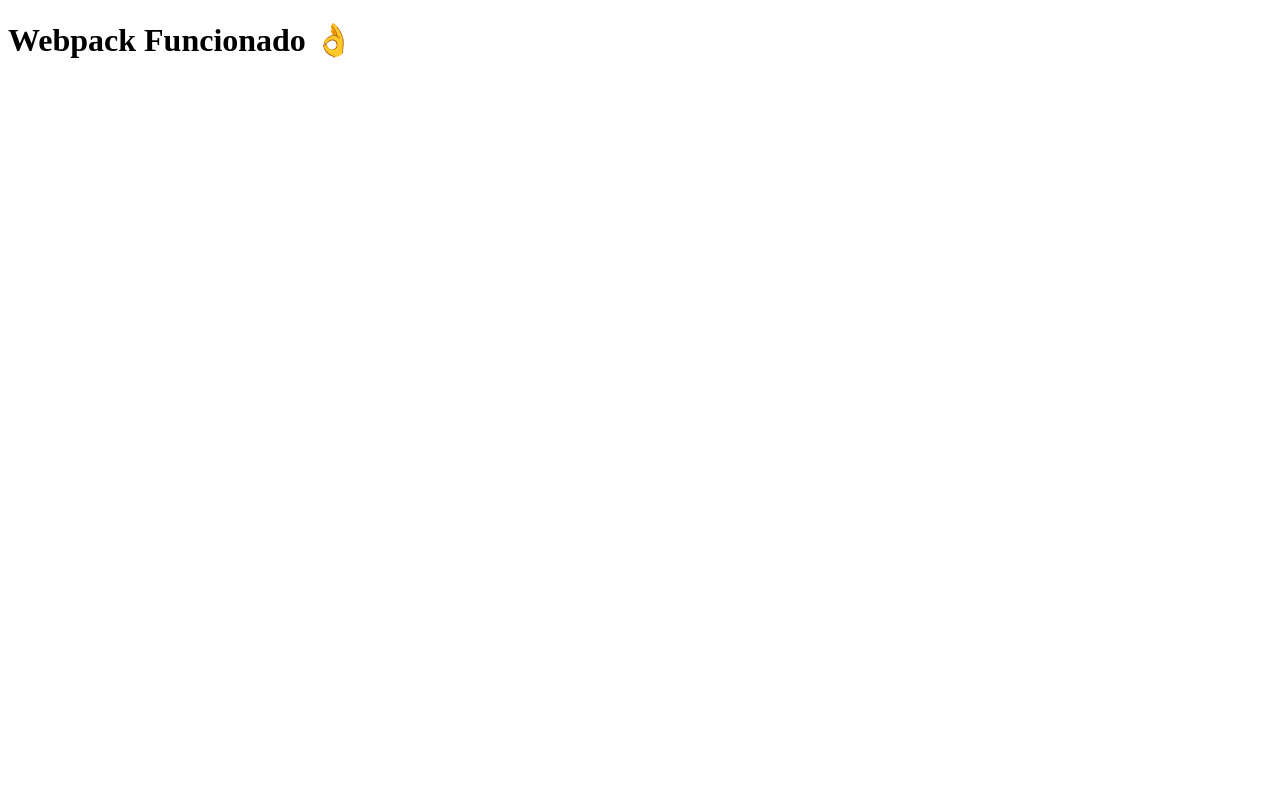
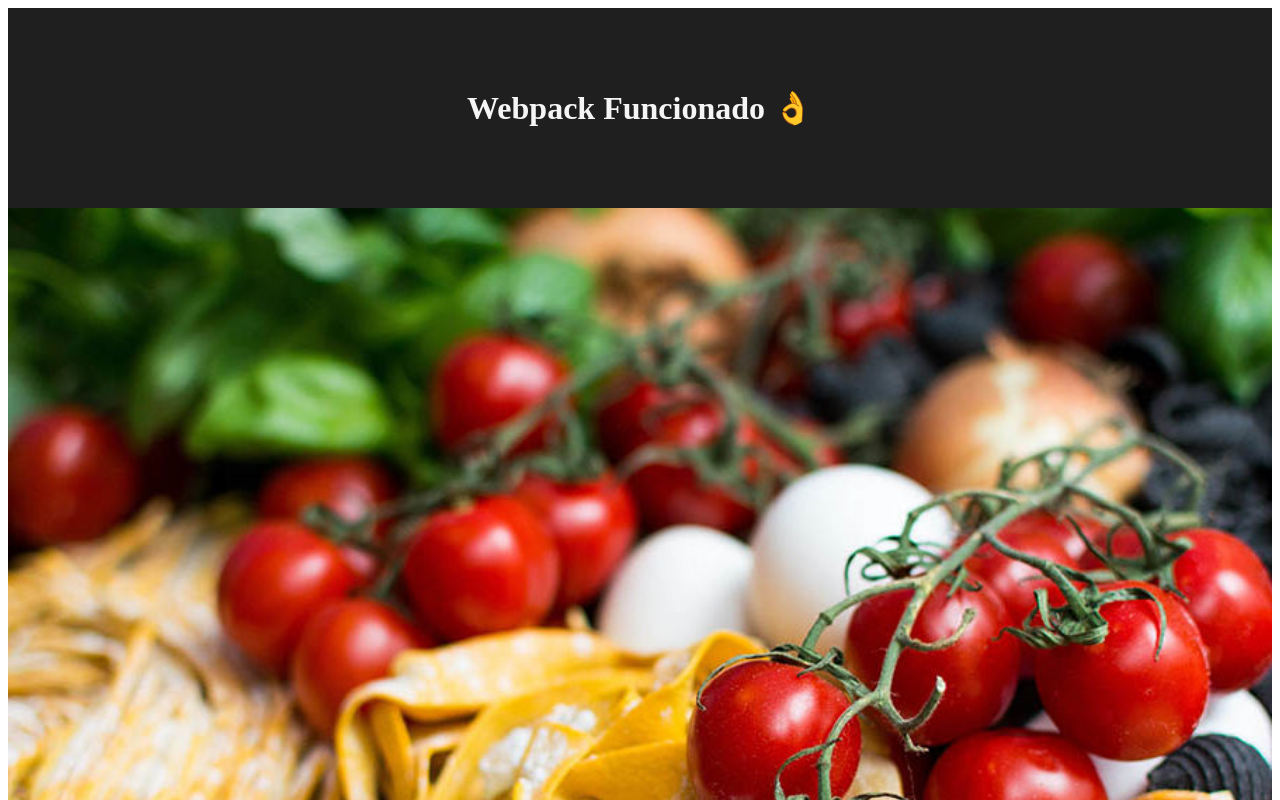
Before and after one commit to rivalcoba/t3-meal-app, a website built with webpack: page src/index.html in a window 1280 px wide. Shown: the top 800 px of the page. Built offline with nearby package versions, Linux system fonts and the light colour scheme.

Commit message:
Se agrega css y assets

```diff
--- a/package.json
+++ b/package.json
@@ -20,7 +20,9 @@
   },
   "homepage": "https://github.com/rivalcoba/t3-meal-app#readme",
   "devDependencies": {
+    "css-loader": "^6.7.1",
     "html-webpack-plugin": "^5.5.0",
+    "style-loader": "^3.3.1",
     "webpack": "^5.74.0",
     "webpack-cli": "^4.10.0",
     "webpack-dev-server": "^4.10.0"
--- /dev/null
+++ b/src/assets/main.css
@@ -0,0 +1,22 @@
+body {
+  background-color: white;
+}
+
+h1{
+  color: whitesmoke;
+}
+
+.header{
+  display:flex;
+  justify-content: center;
+  align-items: center;
+  height: 200px;
+  background-color: rgb(31, 31, 31);
+}
+
+img {
+  display: block;
+  margin-left: auto;
+  margin-right: auto;
+  width: 100%;
+}
--- a/src/index.html
+++ b/src/index.html
@@ -7,6 +7,9 @@
   <title>Meal App</title>
 </head>
 <body>
-  <h1>Webpack Funcionado 👌</h1>
+  <div class="header">
+    <h1>Webpack Funcionado 👌</h1>
+  </div>
+  <img id="hero"> Hola
 </body>
 </html>
--- a/src/js/index.js
+++ b/src/js/index.js
@@ -1 +1,9 @@
-console.log("Script Funcionando")
+import '../assets/main.css'
+import heroImage from '../assets/img/food_test.jpg';
+
+// Testing image
+let heroImageTag = document.getElementById('hero');
+heroImageTag.src = heroImage;
+
+// Testing Script
+console.log("Script Funcionando");
--- a/webpack.config.js
+++ b/webpack.config.js
@@ -24,4 +24,20 @@
     open: true,
     hot: true,
   },
+  module: {
+    rules: [
+      {
+        test: /\.css$/,
+        use: [
+          'style-loader',
+          'css-loader'
+        ]
+      },
+      {
+        test: /\.(png|jpe?g|gif|svg|eot|ttf|woff|woff2)$/i,
+        // More information here https://webpack.js.org/guides/asset-modules/
+        type: "asset",
+      },
+    ]
+  }
 };
```
Also changed, not shown: src/assets/img/food_test.jpg (added), 1 other file.
